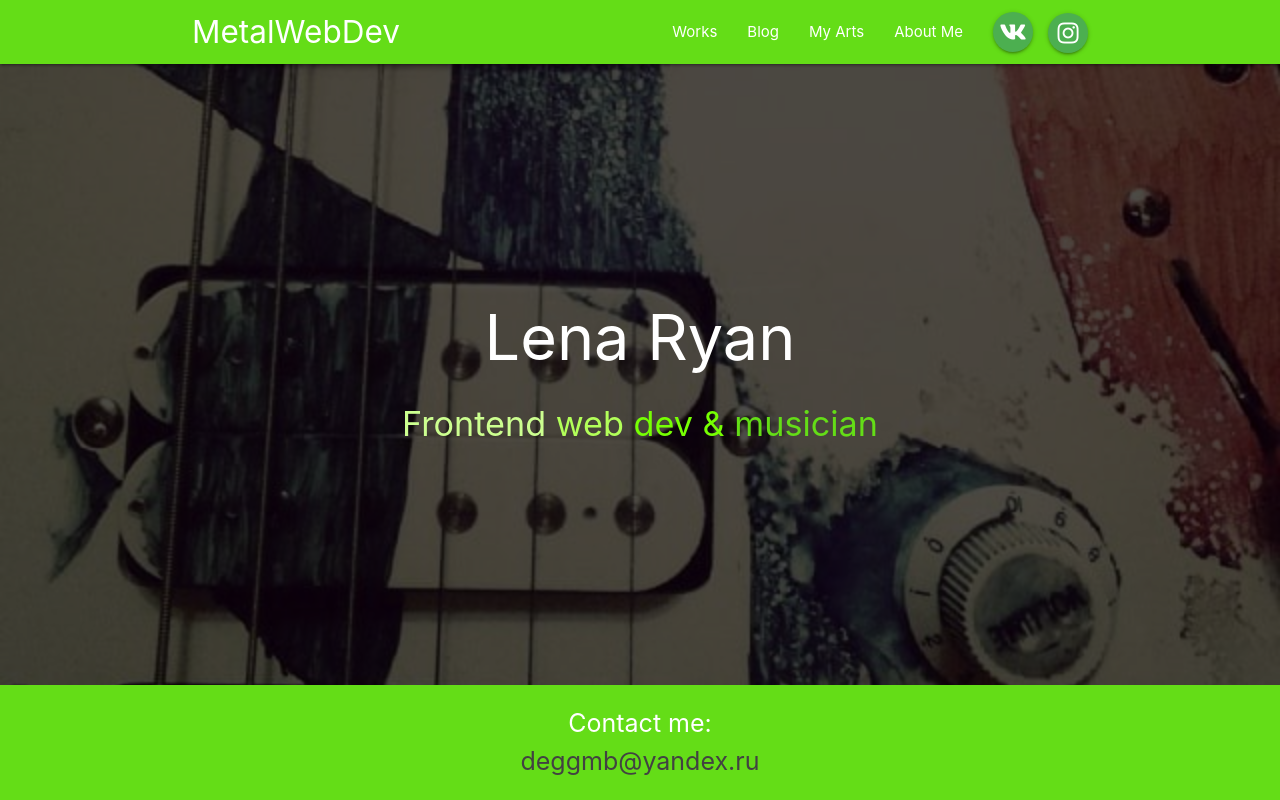
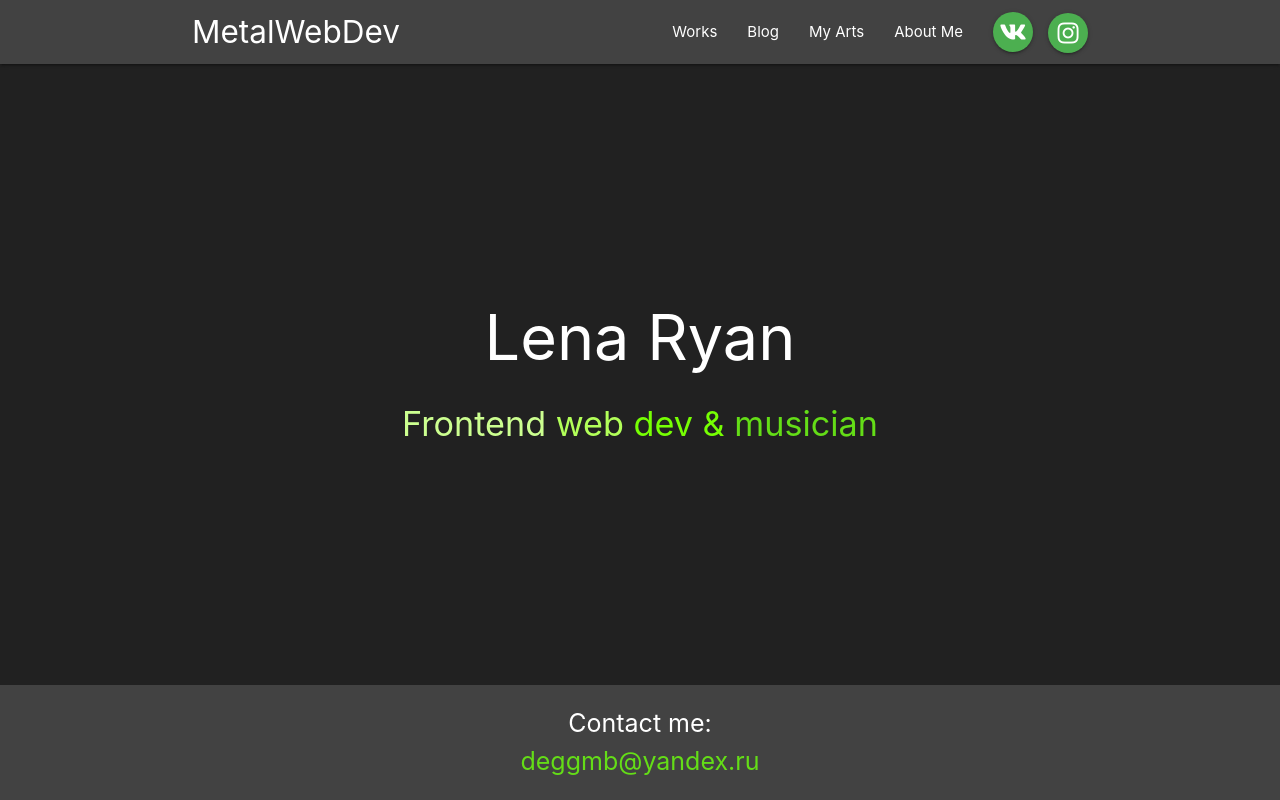
Before and after one commit to lenaryan/my-site-react, a React (Create React App) app: page / in a window 1280 px wide. Built offline with nearby package versions, Linux system fonts and the light colour scheme.

Commit message:
changed the homepage colors... hope, it's a final change for now

```diff
--- a/src/App.js
+++ b/src/App.js
@@ -8,14 +8,12 @@ class App extends Component {
   render() {
     return (
       <BrowserRouter>
-        <div className="App white-text">
-          <div className="overlay">
-            <Navbar />
-            <Switch>
-              <Route exact path="/" component={Home} />
-            </Switch>
-            <Footer />
-          </div>
+        <div className="App white-text grey darken-4">
+          <Navbar />
+          <Switch>
+            <Route exact path="/" component={Home} />
+          </Switch>
+          <Footer />
         </div>
       </BrowserRouter>
     );
--- a/src/components/Footer.js
+++ b/src/components/Footer.js
@@ -2,10 +2,10 @@ import React from 'react'
 
 const Footer = () => {
     return (
-        <footer className="page-footer light-green accent-4">
+        <footer className="page-footer grey darken-3">
             <div className="container center">
                 <p style={{margin: 0}}>Contact me:</p>
-                <p style={{margin: 0}}><a href="mailto:deggmb@yandex.ru" className="grey-text text-darken-3">deggmb@yandex.ru</a></p>
+                <p style={{margin: 0}}><a href="mailto:deggmb@yandex.ru" className="light-green-text text-accent-4">deggmb@yandex.ru</a></p>
             </div>
         </footer>
     )
--- a/src/components/Navbar.js
+++ b/src/components/Navbar.js
@@ -13,10 +13,12 @@ class Navbar extends Component {
     render() {
         return (
             <div>
-                <nav className="nav-wrapper light-green accent-4">
+                <nav className="nav-wrapper grey darken-3">
                     <div className="container">
                         <Link to="/" className="brand-logo">MetalWebDev</Link>
-                        <a href="#" data-target="mobile-menu" className="sidenav-trigger"><i className="material-icons">menu</i></a>
+                        <a href="#" data-target="mobile-menu" className="sidenav-trigger">
+                            <i className="material-icons light-green-text">menu</i>
+                        </a>
                         <ul className="right hide-on-med-and-down">
                             <li><NavLink to="/">Works</NavLink></li>
                             <li><NavLink to="/">Blog</NavLink></li>
@@ -28,12 +30,17 @@ class Navbar extends Component {
                     </div>
                 </nav>
 
-                <ul className="sidenav" id="mobile-menu">
+                <ul className="sidenav grey darken-1" id="mobile-menu">
                     <li><NavLink to="/">Works</NavLink></li>
                     <li><NavLink to="/">Blog</NavLink></li>
                     <li><NavLink to="/">My Arts</NavLink></li>
                     <li><NavLink to="/">About Me</NavLink></li>
-                    <li><a className="social-mob" href="vk.com/lena_ryan"><i className="fab fa-vk"></i></a><a className="social-mob" href="www.instagram.com/russian_plazma_drink"><i className="fab fa-instagram"></i></a></li>
+                    <li><a className="social-mob" href="vk.com/lena_ryan">
+                            <i className="fab fa-vk light-green-text text-accent-3"></i>
+                        </a>
+                        <a className="social-mob" href="www.instagram.com/russian_plazma_drink">
+                            <i className="fab fa-instagram light-green-text text-accent-3"></i>
+                        </a></li>
                 </ul>
             </div>
         )
--- a/src/index.css
+++ b/src/index.css
@@ -1,12 +1,12 @@
 body {margin: 0;padding: 0;font-size:15px;}
 .page-footer {padding: 20px 0;font-size: 25px}
-.App {background:url(../src/images/guitar.jpg) no-repeat bottom center;background-size:cover;}
-.overlay{display: -webkit-box;display: -ms-flexbox;display: flex;-webkit-box-orient: vertical;-webkit-box-direction: normal;-ms-flex-flow: column;flex-flow: column;min-height: 100vh;height: 100%;background:rgba(0,0,0,0.7);}
-.overlay > .container {-webkit-box-flex: 1;-ms-flex: 1;flex: 1;}
+.App {display: -webkit-box;display: -ms-flexbox;display: flex;-webkit-box-orient: vertical;-webkit-box-direction: normal;-ms-flex-flow: column;flex-flow: column;min-height: 100vh;height: 100%;}
+.App > .container {-webkit-box-flex: 1;-ms-flex: 1;flex: 1;}
 .home{-webkit-box-orient:vertical;-webkit-box-direction:normal;-ms-flex-flow:column;flex-flow:column;-webkit-box-pack:center;-ms-flex-pack:center;justify-content:center}
 .home h1, .home h5{margin: 10px 0;}
-.sidenav a.social-mob{transition:all 0.3s;display: inline-block;padding-right: 0;font-size: 20px;margin-top: 20px;}
+.sidenav a{color:white !important; font-size:16px !important;}
+.sidenav a.social-mob{transition:all 0.3s;display: inline-block;padding-right: 0;font-size: 20px !important;margin-top: 20px;}
 .sidenav a.social-mob:last-of-type{padding-left: 0;}
-.sidenav a.social-mob i{margin-right: 20px;}
+.sidenav a.social-mob i{margin-right: 25px;}
 .sidenav a.social-mob:hover{background: none;opacity: 0.7;}
 .sidenav{padding-top: 20%;width: 200px;}
```
